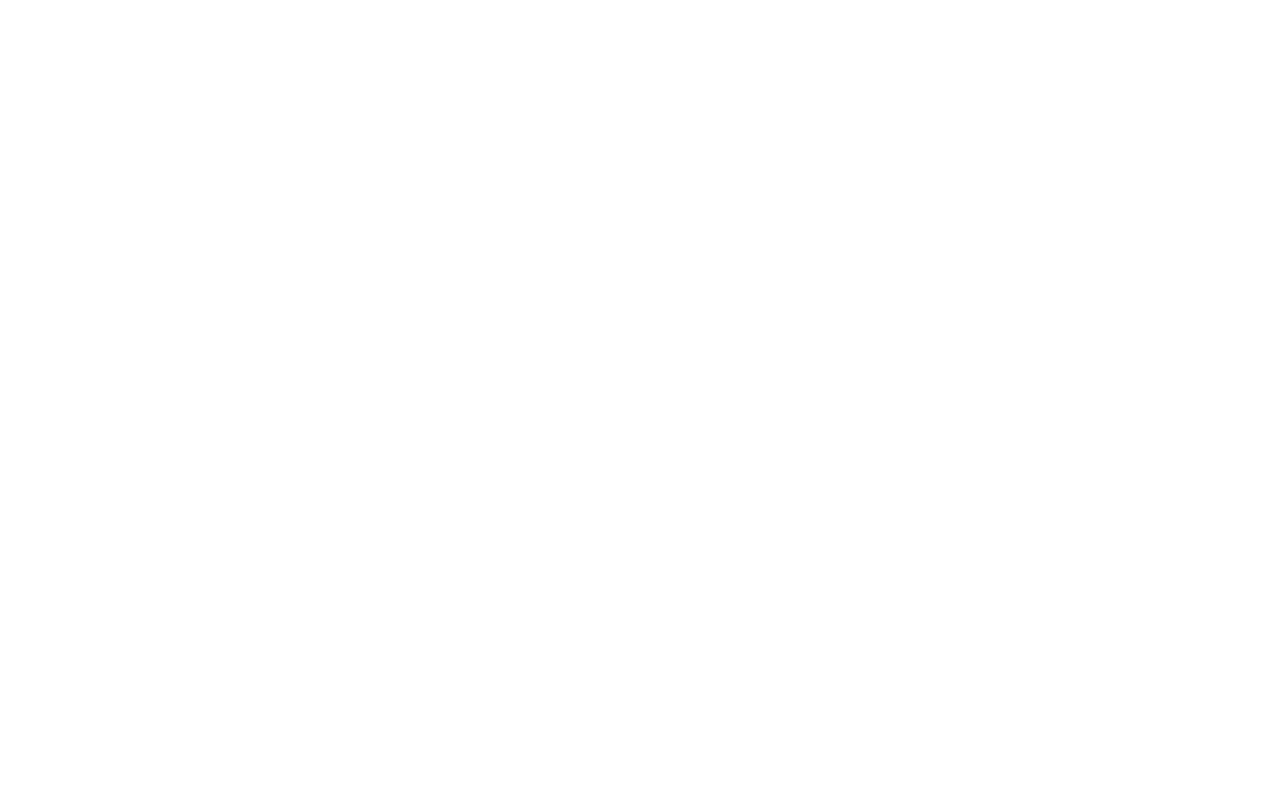
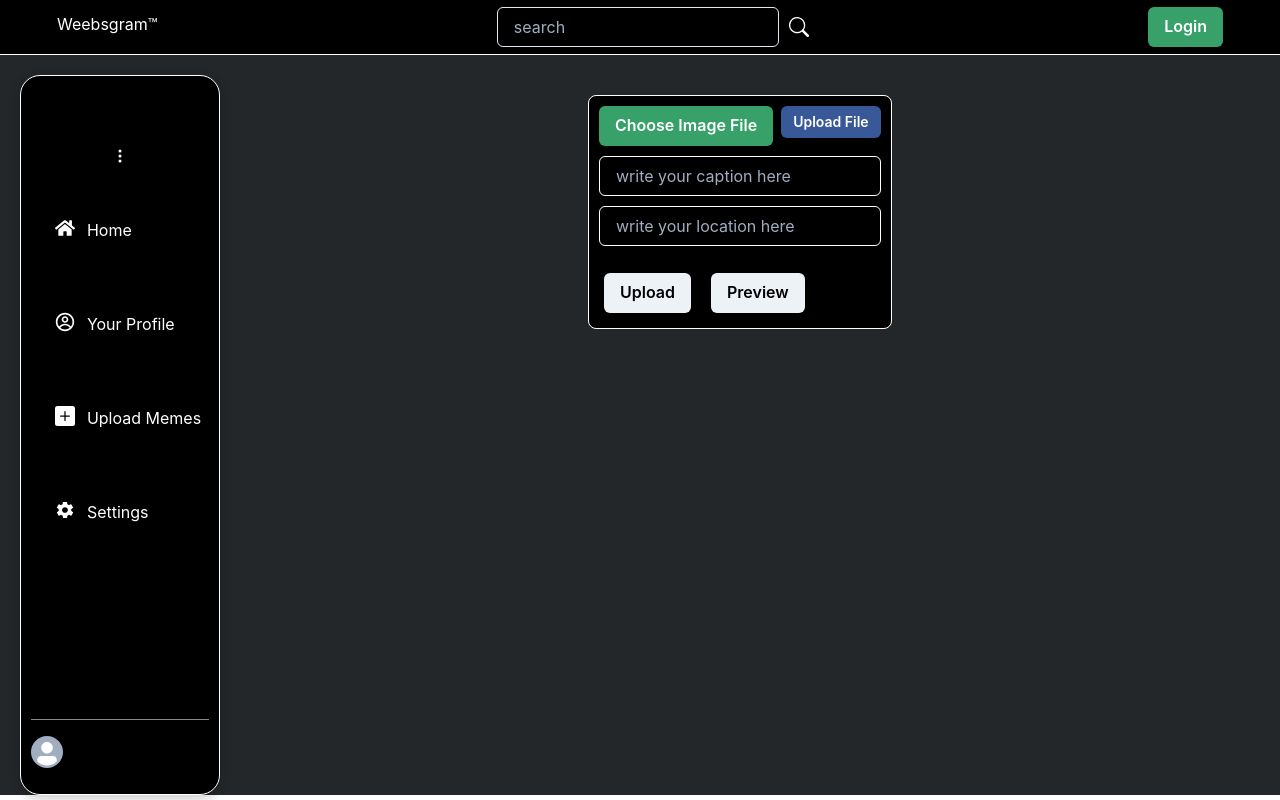
Before and after one commit to jrmygp/project-next, a Next.js app: page /upload in a window 1280 px wide. Before the commit this address had no page. Built offline with nearby package versions, Linux system fonts and the light colour scheme.

Commit message:
now user must choose a image file to upload not using image link anymore (hooray)

```diff
--- a/src/configs/api.js
+++ b/src/configs/api.js
@@ -1,6 +1,6 @@
 import axios from 'axios'
 
-export const API_URL = "http://localhost:2000";
+export const API_URL = "http://localhost:2020";
 
 export const axiosInstance = axios.create({
   baseURL: API_URL
--- a/src/pages/upload/index.jsx
+++ b/src/pages/upload/index.jsx
@@ -18,6 +18,8 @@ import { useSelector } from "react-redux";
 import requiresAuth from "../../component/requiresAuth";
 import { BsFillCheckCircleFill, BsImageFill } from "react-icons/bs";
 import Link from "next/link";
+import { useRef } from "react";
+import { axiosInstance } from "../../configs/api";
 
 const UploadPage = () => {
   const userSelector = useSelector((state) => state.user);
@@ -26,6 +28,29 @@ const UploadPage = () => {
   const [locationInput, setLocationInput] = useState("");
   const [preview, setPreview] = useState(false);
   const toast = useToast();
+  const inputFileRef = useRef(null);
+  const [selectedFile, setSelectedFile] = useState(null);
+
+  const handleFile = (event) => {
+    setSelectedFile(event.target.files[0]);
+    alert(event.target.files[0].name);
+  };
+
+
+  const uploadContentHandler = async () => {
+    const formData = new FormData();
+
+    formData.append("caption", captionInput);
+    formData.append("location", locationInput);
+    formData.append("user_id", 2);
+    formData.append("post_image_file", selectedFile);
+
+    try {
+      await axiosInstance.post("/posts", formData);
+    } catch (err) {
+      console.log(err);
+    }
+  };
 
   const handleUrlInput = (event) => {
     const { value } = event.target;
@@ -83,9 +108,27 @@ const UploadPage = () => {
               // w="50vh"
               marginBottom="10px"
               placeholder="upload your link image here"
-              onChange={handleUrlInput}
+              onChange={handleFile}
+              ref={inputFileRef}
+              type="file"
+              display="none"
             />
+            <Button
+              onClick={() => inputFileRef.current.click()}
+              colorScheme="green"
+              mb="10px"
+            >
+              Choose Image File
+            </Button>
             {/* <InputRightElement children={<Icon as={BsImageFill}/>}/> */}
+            <Button
+              colorScheme="facebook"
+              size="sm"
+              ml={2}
+              onClick={uploadContentHandler}
+            >
+              Upload File
+            </Button>
           </InputGroup>
           <Input
             // w="50vh"
@@ -101,9 +144,15 @@ const UploadPage = () => {
           />
           <Box p="5px">
             <Link href="/home">
-            <Button color="black" onClick={postNewPost} maxW="xs" mt={3} mr={5}>
-              Upload
-            </Button>
+              <Button
+                color="black"
+                onClick={uploadContentHandler}
+                maxW="xs"
+                mt={3}
+                mr={5}
+              >
+                Upload
+              </Button>
             </Link>
             <Button
               color="black"
@@ -147,11 +196,7 @@ const UploadPage = () => {
                 </Box>
               </Box>
             </Box>
-            <Image
-              padding={2}
-              minW={510}
-              src={urlInput}
-            />
+            <Image padding={2} minW={510} src={urlInput} />
             <Box paddingX="3">
               <Text fontWeight="bold">
                 {(69420).toLocaleString()} People approve this.
@@ -168,10 +213,10 @@ const UploadPage = () => {
   );
 };
 
-export const getServerSideProps = requiresAuth((context) => {
-  return {
-    props: {},
-  };
-});
+// export const getServerSideProps = requiresAuth((context) => {
+//   return {
+//     props: {},
+//   };
+// });
 
 export default UploadPage;
```
